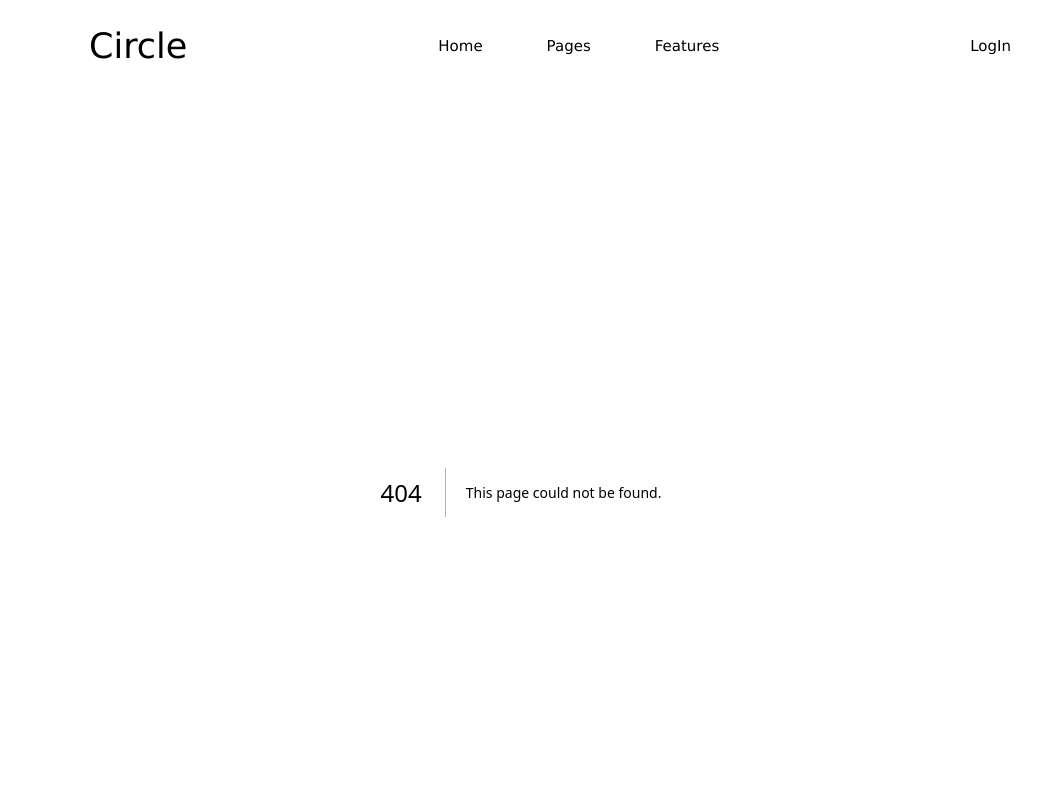
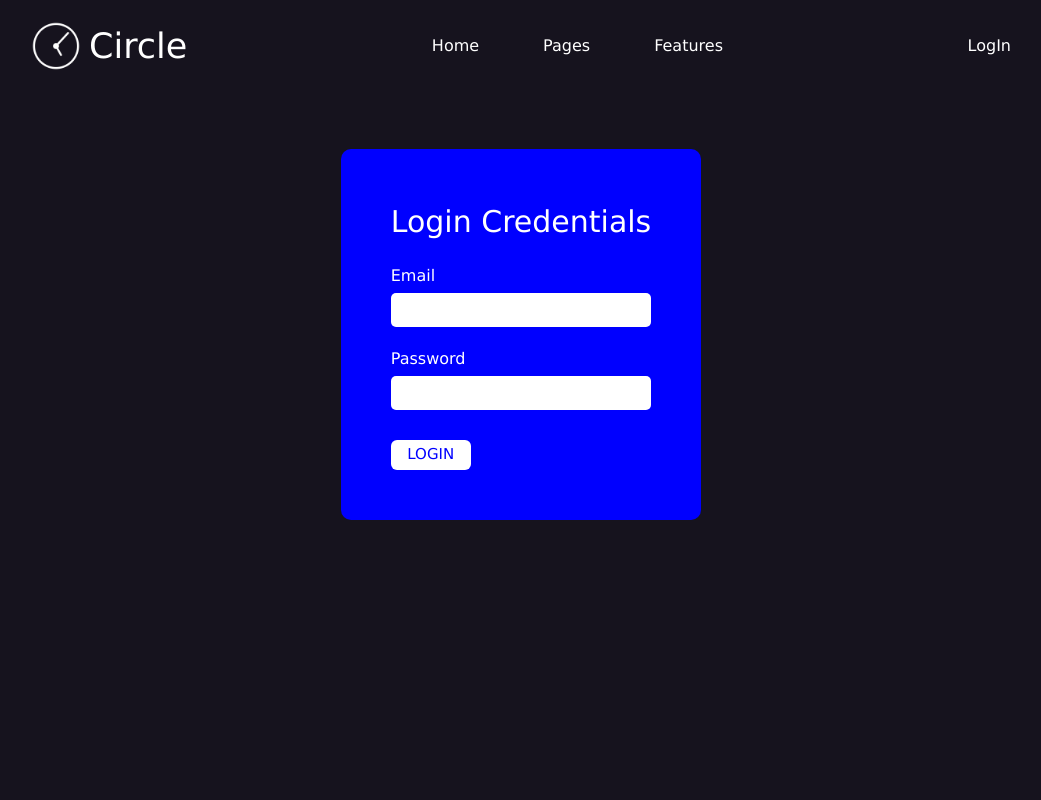
Before and after one commit to eduardstef926/CollegeScheduleGeneratorFrontend, a Next.js app: page /login-page in a window 1280 px wide. Before the commit this address had no page. Shown: the top 800 px of the page, without its empty margins (119-1160 px from the left). Built offline with nearby package versions, Linux system fonts and the light colour scheme.

Commit message:
implemented login form component

```diff
--- a/app/Header/Header.tsx
+++ b/app/Header/Header.tsx
@@ -1,15 +1,26 @@
 'use client';
 import React from 'react';
-import Menu from './Menu';
 import Logo from './Logo';
+import { useRouter } from 'next/navigation';
 import '../styles/menu.scss';
 
 const Header = () => {
+	const router = useRouter();
+	const hoverLoginPage = () => {
+		router.push('/login-page');
+	};
+
 	return (
 		<div className="menu-navbar">
 			<Logo />
-			<Menu />
-			<p>LogIn</p>
+			<div className="menu-list">
+				<p>Home</p>
+				<p>Pages</p>
+				<p>Features</p>
+			</div>
+			<p onClick={hoverLoginPage}>
+				LogIn
+			</p>
 		</div>
 	);
 };
--- a/app/Header/Menu.tsx
+++ /dev/null
@@ -1,14 +0,0 @@
-import React from 'react';
-import '../styles/menu.scss';
-
-const Menu = () => {
-	return (
-		<div className="menu-list">
-			<p>Home</p>
-			<p>Pages</p>
-			<p>Features</p>
-		</div>
-	);
-};
-
-export default Menu;
--- /dev/null
+++ b/app/components/TextInputField.tsx
@@ -0,0 +1,20 @@
+import { TableInputFieldProps } from "../props/TableInputFieldProps"
+
+
+const TextInputField : React.FC<TableInputFieldProps> = ({
+	label,
+	placeholder
+}) => {
+	return (
+		<div className="text-field">
+			<label>
+				{ label }
+			</label>
+			<div>
+				<input placeholder={placeholder} />
+			</div>
+		</div>
+	);
+}
+
+export default TextInputField;
--- /dev/null
+++ b/app/login-page/page.tsx
@@ -0,0 +1,19 @@
+import "../styles/loginpage.scss";
+import "../styles/maincomponent.scss";
+import "../styles/textfieldcomponent.scss";
+import TextInputField from "../components/TextInputField";
+
+export default function App() {
+	return (
+		<div className="login-table">
+			<div className="login-container">
+				<p>Login Credentials</p>
+				<TextInputField label="Email" placeholder=""/>
+				<TextInputField label="Password" placeholder=""/>
+				<button className="view-button">
+					LOGIN
+				</button>
+			</div>
+		</div>
+	);
+}
--- /dev/null
+++ b/app/props/TableInputFieldProps.tsx
@@ -0,0 +1,5 @@
+
+export interface TableInputFieldProps {
+	label: string;
+	placeholder: string;
+}
--- /dev/null
+++ b/app/styles/loginpage.scss
@@ -0,0 +1,30 @@
+@import "../styles/colors.scss";
+@import "../styles/variables.scss";
+
+.login-table {
+	display         : flex;
+	padding-top     : 3.5rem;
+	padding-bottom  : 15rem;
+	justify-content : center;
+	font-family     : $common-font-family;
+
+	.login-container {
+		padding          : (0.5 * $padding);
+		background-color : $primary-background-color;
+		border-radius    : 10px;
+
+		p {
+			font-size: 30px;
+		}
+
+		button {
+			margin-top        : 30px;
+			background-color  : $primary-font-color;
+			color             : $primary-background-color;
+
+			&:hover {
+				background-color: $primary-input-color;
+			}
+		}
+	}
+}
--- a/app/styles/menu.scss
+++ b/app/styles/menu.scss
@@ -8,7 +8,6 @@
 	padding         : $menu-padding-top $padding-right;
 
 	p {
-		font-size   : 15px;
 		cursor      : pointer;
 		font-family : $common-font-family;
 	}
--- /dev/null
+++ b/app/styles/textfieldcomponent.scss
@@ -0,0 +1,14 @@
+@import "../styles/variables.scss";
+@import "../styles/colors.scss";
+
+.text-field {
+	padding-top: 20px;
+
+	input {
+		border-radius: 5px;
+		margin-top: 5px;
+		color: $primary-background-color;
+		width: 100%;
+		padding: 5px;
+	}
+}
--- a/app/styles/titlesubcomponent.scss
+++ b/app/styles/titlesubcomponent.scss
@@ -1,4 +1,3 @@
-
 @import "../styles/variables.scss";
 @import "../styles/colors.scss";
 
```
